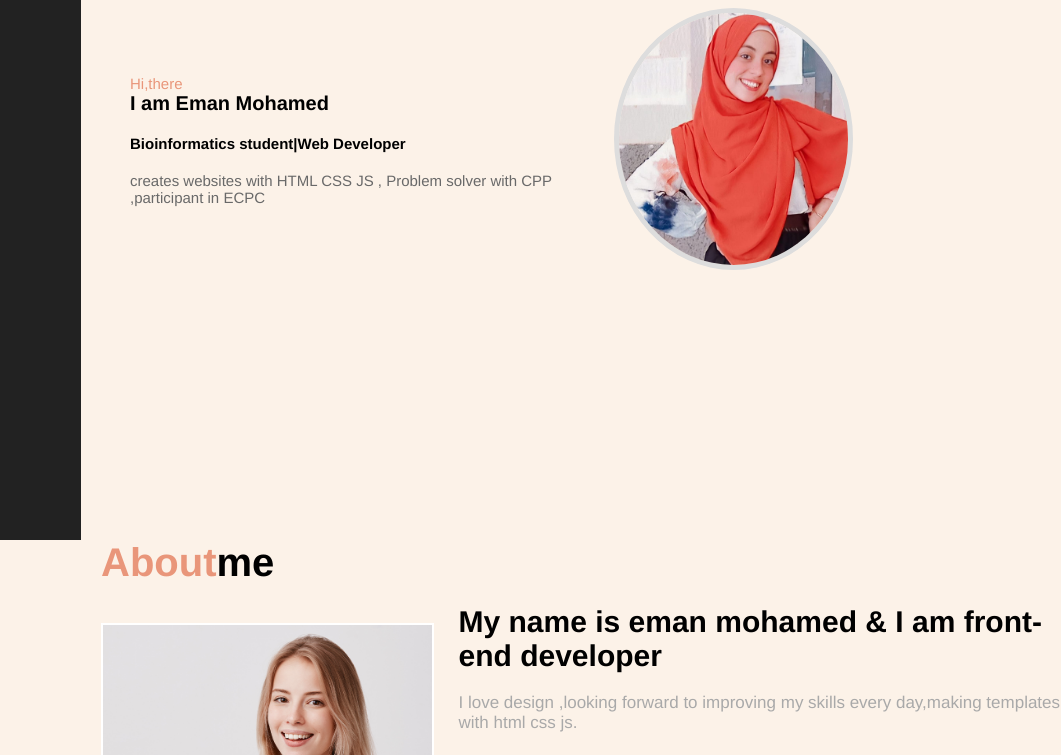
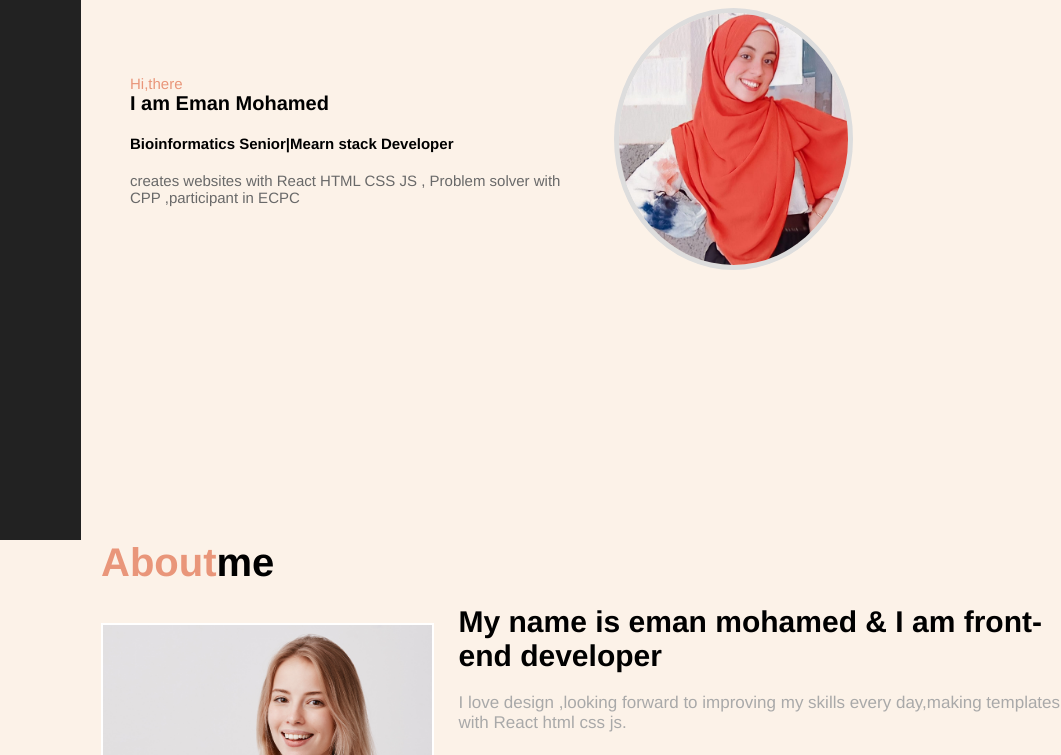
Before and after one commit to EmanAboghaba/portoflio1, a plain HTML site: page index.html in a window 1280 px wide. Shown: the part 260-1015 px from the top of the page, 219-1280 px from the left. Drawn offline with Linux system fonts and the light colour scheme.

Commit message:
Update index.html

```diff
--- a/index.html
+++ b/index.html
@@ -35,9 +35,9 @@
       <div class="content">
         <span class="hi">Hi,there</span>
         <h1>I am Eman Mohamed</h1>
-        <h2>Bioinformatics student|Web Developer</h2>
+        <h2>Bioinformatics Senior|Mearn stack Developer</h2>
         <p>
-          creates websites with HTML CSS JS , Problem solver with CPP
+          creates websites with React HTML CSS JS , Problem solver with CPP
           ,participant in ECPC
         </p>
       </div>
@@ -56,7 +56,7 @@
           <h3>My name is eman mohamed & I am front-end developer</h3>
           <p class="p1">
             I love design ,looking forward to improving my skills every
-            day,making templates with html css js.
+            day,making templates with React html css js.
           </p>
           <div class="content1">
             <div class="row1 col">
@@ -89,12 +89,12 @@
           <div class="ht">
             <div class="row2"></div>
           </div>
-          <p class="p3">CPP</p>
+          <p class="p3">React</p>
           <div class="ht">
             <div class="row3"></div>
           </div>
 
-          <p class="p4">OOP</p>
+          <p class="p4">Js</p>
           <div class="ht">
             <div class="row4"></div>
           </div>
```
